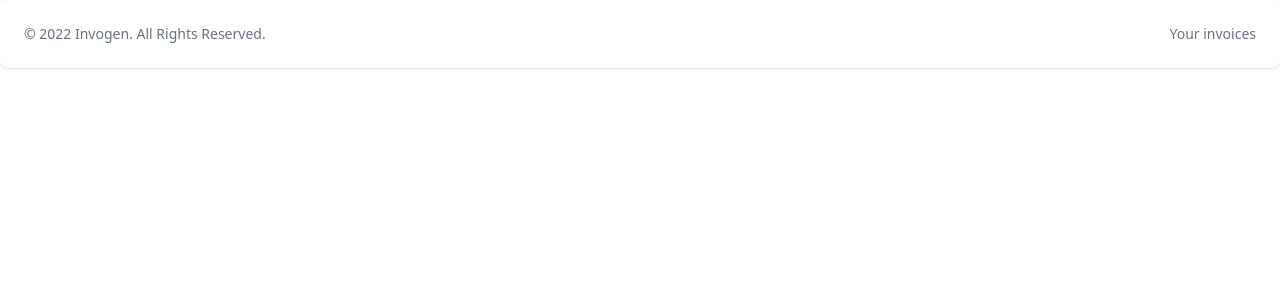
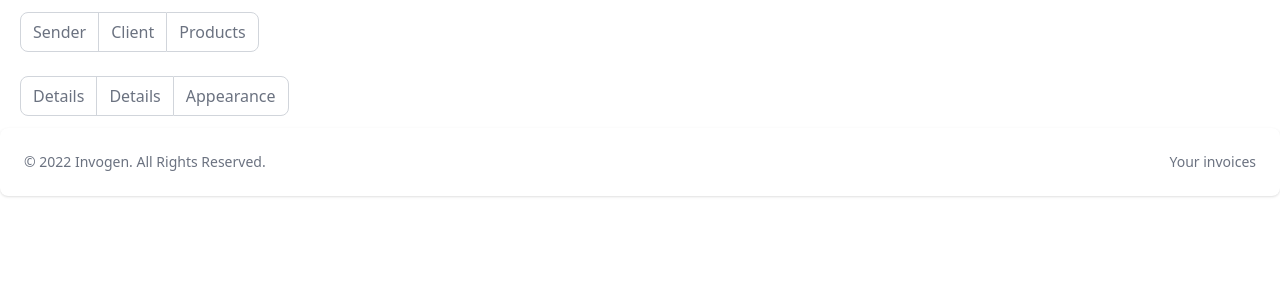
Before and after one commit to AK0055/invogen, a Next.js app: page /Footer in a window 1280 px wide. Shown: the top 300 px of the page. Built offline with nearby package versions, Linux system fonts and the light colour scheme.

Commit message:
UI changes and validation

```diff
--- a/pages/Footer.js
+++ b/pages/Footer.js
@@ -2,7 +2,44 @@ import Link from 'next/link'
 
 export default function Footer() {
 return(
-    <footer className="sticky top-[500vh] p-4 bg-white rounded-lg shadow md:flex md:items-center md:justify-between md:p-6 dark:bg-gray-800">
+    <div>
+        <nav class='content-center'>
+  <ul class="place-content-center p-5 inline-flex -space-x-px">
+
+    <li>
+        <Link href='/mainpage'>
+      <a  class="py-2 px-3 ml-0 leading-tight text-gray-500 bg-white rounded-l-lg border border-gray-300 hover:bg-gray-100 hover:text-gray-700 dark:bg-gray-800 dark:border-gray-700 dark:text-gray-400 dark:hover:bg-gray-700 dark:hover:text-white">Sender</a>
+      </Link>
+    </li>
+    <li>
+    <Link href='/main2page'>
+      <a  class="py-2 px-3 leading-tight text-gray-500 bg-white border border-gray-300 hover:bg-gray-100 hover:text-gray-700 dark:bg-gray-800 dark:border-gray-700 dark:text-gray-400 dark:hover:bg-gray-700 dark:hover:text-white">Client</a>
+      </Link>    </li>
+    <li>
+    <Link href='/products'>
+      <a  class="py-2 px-3 leading-tight text-gray-500 bg-white rounded-r-lg border border-gray-300 hover:bg-gray-100 hover:text-gray-700 dark:bg-gray-800 dark:border-gray-700 dark:text-gray-400 dark:hover:bg-gray-700 dark:hover:text-white">Products</a>
+      </Link>    </li>
+
+    </ul>
+</nav>
+<nav>
+  <ul class="p-5 inline-flex -space-x-px">
+  <li>
+    <Link href='/invodetails'>
+      <a  class="py-2 px-3 ml-0 leading-tight text-gray-500 bg-white rounded-l-lg border border-gray-300 hover:bg-gray-100 hover:text-gray-700 dark:bg-gray-800 dark:border-gray-700 dark:text-gray-400 dark:hover:bg-gray-700 dark:hover:text-white">Details</a>
+      </Link>    </li>
+    <li>
+        <Link href='/invodetails'>
+      <a  class="py-2 px-3 leading-tight text-gray-500 bg-white border border-gray-300 hover:bg-gray-100 hover:text-gray-700 dark:bg-gray-800 dark:border-gray-700 dark:text-gray-400 dark:hover:bg-gray-700 dark:hover:text-white">Details</a>
+      </Link>    </li>
+    <li>
+    <Link href='/involook'>
+      <a  class="py-2 px-3 leading-tight text-gray-500 bg-white rounded-r-lg border border-gray-300 hover:bg-gray-100 hover:text-gray-700 dark:bg-gray-800 dark:border-gray-700 dark:text-gray-400 dark:hover:bg-gray-700 dark:hover:text-white">Appearance</a>
+      </Link>    </li>
+      </ul>
+</nav>
+
+<footer className="sticky top-[500vh] p-4 bg-white rounded-lg shadow md:flex md:items-center md:justify-between md:p-6 dark:bg-gray-800">
     <span className="text-sm text-gray-500 sm:text-center dark:text-gray-400">© 2022 <Link href='/mainpage'>Invogen</Link>. All Rights Reserved.
     </span>
     <ul class="flex flex-wrap items-center mt-3 text-sm text-gray-500 dark:text-gray-400 sm:mt-0">
@@ -10,7 +47,10 @@ return(
     <Link href='/yourinvoices'>Your invoices</Link>
     </li>
     </ul>
+
     </footer>
+    </div>
+
 );
 
 }
--- a/pages/Navbar.js
+++ b/pages/Navbar.js
@@ -106,7 +106,9 @@ export default function Navbar() {
               </ul>
             </div>
             </div>
+
           </nav>
+
     );
 
 }
--- a/pages/index.js
+++ b/pages/index.js
@@ -20,11 +20,13 @@ import {
   auth,
   db
 } from "../comps/firebaser";
+import { motion } from 'framer-motion';
 
 export default function Home() {
   {var [autho,setAutho]=useState('logged out');     var [email,setEmail]=useState('');  var [pwd,setPwd]=useState('');
 
   const router = useRouter();
+  var [strong,setstrong]=useState(true);
   const [user, loading, error] = useAuthState(auth);
 
   useEffect(() => {
@@ -56,7 +58,8 @@ export default function Home() {
 
  const register = async () => {
   try {
-    const res = await createUserWithEmailAndPassword(auth, email, pwd);
+    if(pwd && pwd.length>=6){
+      const res = await createUserWithEmailAndPassword(auth, email, pwd);
     const user = res.user;
 
 
@@ -66,6 +69,12 @@ export default function Home() {
       email,
     });
     router.push('/mainpage');
+    setstrong(true)
+    }
+    else{
+      setstrong(false)
+    }
+
   } catch (err) {
     console.error(err);
     alert(err.message);
@@ -112,9 +121,13 @@ export default function Home() {
         <link rel="icon" href="/favicon.ico" />
       </Head>
       <main className={styles.main}>
-        <h1 className={styles.title}>
-          Welcome to <a>Invogen</a>
-        </h1>
+      <motion.h1 className={styles.title}
+                whileTap={{
+                  scale: 0.9,
+                  borderRadius: "100%"
+
+              }}>Welcome to <a>Invogen</a></motion.h1>
+
 
         <p className={styles.description}>
           Get started by Signing up!
@@ -129,18 +142,29 @@ export default function Home() {
             <input type="email"   onChange={(e) => setEmail(e.target.value)} name="email" id="email" class="bg-gray-50 border border-gray-300 text-gray-900 text-sm rounded-lg focus:ring-blue-500 focus:border-blue-500 block w-full p-2.5 dark:bg-gray-600 dark:border-gray-500 dark:placeholder-gray-400 dark:text-white" placeholder="name@company.com"/>
         </div>
         <div>
-            <label for="password" class="block mb-2 text-sm font-medium text-gray-900 dark:text-gray-300">Your password</label>
-            <input type="password" onChange={(e) => setPwd(e.target.value)} name="password" id="password" placeholder="••••••••" class="bg-gray-50 border border-gray-300 text-gray-900 text-sm rounded-lg focus:ring-blue-500 focus:border-blue-500 block w-full p-2.5 dark:bg-gray-600 dark:border-gray-500 dark:placeholder-gray-400 dark:text-white"/>
+            <label for="password" class="block mb-2 text-sm font-medium text-gray-900 dark:text-gray-300">{!strong ? 'Weak password' : 'Your password'}</label>
+            <input type="password" onChange={(e) => {setPwd(e.target.value); if(e.target.value.length<6 && e.target.value.length>0) setstrong(false); else if(e.target.value.length>=6 || e.target.value.length==0) setstrong(true);}} name="password" id="password" placeholder={!strong ? 'Min. 6 length needed' : '••••••••'} class="bg-gray-50 border border-gray-300 text-gray-900 text-sm rounded-lg focus:ring-blue-500 focus:border-blue-500 block w-full p-2.5 dark:bg-gray-600 dark:border-gray-500 dark:placeholder-gray-400 dark:text-white"/>
         </div><br/>
 
         <div class="flex items-start">
             <div class="flex items-start">
                 <div class="flex items-center h-5">
                   <button className="login-provider-button 	translate-x-5	" onClick={signInWithGoogle}>
-                    <img src="https://img.icons8.com/ios-filled/50/000000/google-logo.png" alt="google icon"/>
+                  <motion.img src="https://img.icons8.com/ios-filled/50/000000/google-logo.png" alt="google icon"
+                whileTap={{
+                  scale: 0.7,
+                  borderRadius: "100%"
+
+              }}/>
+
                   </button>
                   <button className="login-provider-button 	translate-x-10	" onClick={anonysignhandler}>
-                    <img className="" src="https://img.icons8.com/material-outlined/48/undefined/user--v1.png" alt="user icon"/>
+                  <motion.img src="https://img.icons8.com/material-outlined/48/undefined/user--v1.png" alt="user icon"
+                whileTap={{
+                  scale: 0.7,
+                  borderRadius: "100%"
+
+              }}/>
                   </button>
                 </div>
             </div>
--- a/pages/login.js
+++ b/pages/login.js
@@ -6,6 +6,7 @@ import Link from 'next/link'
 import { useRouter } from 'next/router'
 import { initializeApp } from "firebase/app";
 import { useAuthState } from "react-firebase-hooks/auth";
+import { motion } from 'framer-motion';
 
 import { getAuth, signInAnonymously,signInWithPopup, GoogleAuthProvider,signInWithEmailAndPassword,onAuthStateChanged } from "firebase/auth";
 import firebaseConfig from "../comps/firebaseconfig";
@@ -25,6 +26,7 @@ export default function Home() {
   {var [autho,setAutho]=useState('logged out');     var [email,setEmail]=useState('');  var [pwd,setPwd]=useState('');
   const router = useRouter()
   const [user, loading, error] = useAuthState(auth);
+  var [strong,setstrong]=useState(true);
 
   useEffect(() => {
     if (loading) return;
@@ -100,14 +102,18 @@ export default function Home() {
     <div className={styles.container}>
       <Head>
         <title>Invogen</title>
-        <meta name="description" content="Generated by create next app" />
+        <meta name="description" content="loginpage" />
         <link rel="icon" href="/favicon.ico" />
       </Head>
 
       <main className={styles.main}>
-        <h1 className={styles.title}>
-          Welcome back to <a>Invogen</a>
-        </h1>
+      <motion.h1 className={styles.title}
+                whileTap={{
+                  scale: 0.9,
+                  borderRadius: "100%"
+
+              }}>Welcome back to <a>Invogen</a></motion.h1>
+
 
         <p className={styles.description}>
           Login to your account!
@@ -122,19 +128,27 @@ export default function Home() {
             <input type="email" onChange={(e) => setEmail(e.target.value)} name="email" id="email" class="bg-gray-50 border border-gray-300 text-gray-900 text-sm rounded-lg focus:ring-blue-500 focus:border-blue-500 block w-full p-2.5 dark:bg-gray-600 dark:border-gray-500 dark:placeholder-gray-400 dark:text-white" placeholder="name@company.com"/>
         </div>
         <div>
-            <label for="password" class="block mb-2 text-sm font-medium text-gray-900 dark:text-gray-300">Your password</label>
-            <input type="password" onChange={(e) => setPwd(e.target.value)} name="password" id="password" placeholder="••••••••" class="bg-gray-50 border border-gray-300 text-gray-900 text-sm rounded-lg focus:ring-blue-500 focus:border-blue-500 block w-full p-2.5 dark:bg-gray-600 dark:border-gray-500 dark:placeholder-gray-400 dark:text-white"/>
+            <label for="password" class="block mb-2 text-sm font-medium text-gray-900 dark:text-gray-300">{!strong ? 'Weak password' : 'Your password'}</label>
+            <input type="password" onChange={(e) => {setPwd(e.target.value); if(e.target.value.length<6 && e.target.value.length>0) setstrong(false); else if(e.target.value.length>=6 || e.target.value.length==0) setstrong(true);}} name="password" id="password" placeholder={!strong ? 'Min. 6 length needed' : '••••••••'} class="bg-gray-50 border border-gray-300 text-gray-900 text-sm rounded-lg focus:ring-blue-500 focus:border-blue-500 block w-full p-2.5 dark:bg-gray-600 dark:border-gray-500 dark:placeholder-gray-400 dark:text-white"/>
         </div><br/>
 
         <div class="flex items-start">
             <div class="flex items-start">
                 <div class="flex items-center h-5">
                   <button className="login-provider-button 	translate-x-5	" onClick={signInWithGoogle}>
-                    <img src="https://img.icons8.com/ios-filled/50/000000/google-logo.png" alt="google icon"/>
-                  </button>
+                  <motion.img src="https://img.icons8.com/ios-filled/50/000000/google-logo.png" alt="google icon"
+                whileTap={{
+                  scale: 0.7,
+                  borderRadius: "100%"
+
+              }}/>                  </button>
                   <button className="login-provider-button 	translate-x-10	" onClick={anonysignhandler}>
-                    <img className="" src="https://img.icons8.com/material-outlined/48/undefined/user--v1.png" alt="user icon"/>
-                  </button>
+                  <motion.img src="https://img.icons8.com/material-outlined/48/undefined/user--v1.png" alt="user icon"
+                whileTap={{
+                  scale: 0.7,
+                  borderRadius: "100%"
+
+              }}/>                  </button>
                 </div>
             </div>
         </div>
@@ -152,14 +166,12 @@ export default function Home() {
 
       <footer className={styles.footer}>
         <a
-          href="https://vercel.com?utm_source=create-next-app&utm_medium=default-template&utm_campaign=create-next-app"
+          href=""
           target="_blank"
           rel="noopener noreferrer"
         >
-          Powered by{' '}
-          <span className={styles.logo}>
-            <Image src="/vercel.svg" alt="Vercel Logo" width={72} height={16} />
-          </span>
+          Powered by AKOOS
+
         </a>
       </footer>
     </div>
```
Also changed, not shown: 1 other file (tests, documents, lock files or other folders).
